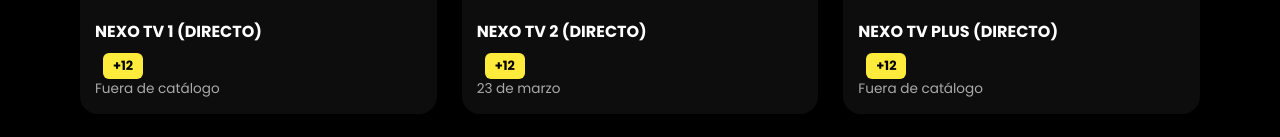
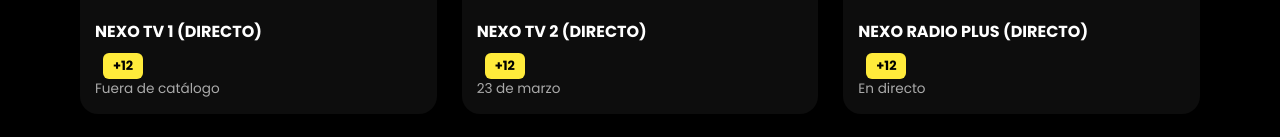
Before and after one commit to TRGLIX/nexoplay, a plain HTML site: page index.html in a window 1280 px wide. Shown: the part 1200-1337 px from the top of the page. Drawn offline with Linux system fonts and the light colour scheme.

Commit message:
Add files via upload

```diff
--- a/index.html
+++ b/index.html
@@ -59,10 +59,10 @@
       <div class="video-card" data-id="6">
         <img src="LOGOLUS.png" alt="Voces del Futuro" />
         <div class="video-info">
-          <h3>NEXO TV PLUS (DIRECTO)</h3>
+          <h3>NEXO RADIO PLUS (DIRECTO)</h3>
           <span class="badge" data-age="+12">+12</span>
 
-          <p>Fuera de catálogo</p>
+          <p>En directo</p>
         </div>
       </div>
 
@@ -180,7 +180,7 @@
       3: { title: "SUEÑOS DE LIBERTAD", src: "https://www.youtube.com/embed/N3OW3gtleeo", age: "+12", date: "10 de mayo", desc: "‘Sueños de libertad’ narra el viaje de Begoña Montes, la protagonista que, atrapada en un matrimonio tóxico, buscará la ansiada libertad en la España de 1958. Amor, rivalidad, familia, amistad… y una historia optimista y esperanzadora." },
       4: { title: "NEXO TV 2 (DIRECTO)", src: "https://www.youtube.com/embed/ysz5S6PUM-U", age: "+12", date: "23 de marzo", desc: "Gala inaugural del talent show virtual más visto del metaverso." },
       5: { title: "NXO ORIGINAL: URBANO 360", src: "https://www.youtube.com/embed/dQw4w9WgXcQ", age: "+7", date: "Nueva temporada", desc: "El noticiero urbano que te conecta con las tendencias de la calle y la cultura pop." },
-      6: { title: "NEXO TV PLUS", src: "https://www.youtube.com/embed/XC8tLW7tFNs", age: "+16", date: "Episodio 3 disponible", desc: "Explora la tecnología, el arte y el futuro con entrevistas y debates exclusivos." },
+      6: { title: "NEXO RADIO PLUS", src: "https://stream-163.zeno.fm/koskyrpsbpsuv?zt=eyJhbGciOiJIUzI1NiJ9.eyJzdHJlYW0iOiJrb3NreXJwc2Jwc3V2IiwiaG9zdCI6InN0cmVhbS0xNjMuemVuby5mbSIsInJ0dGwiOjUsImp0aSI6Ik5DYmdyT1I1U3phcDJrRDFySTBrcGciLCJpYXQiOjE3NjE0MjUzMTYsImV4cCI6MTc2MTQyNTM3Nn0.wWR8siCnDDlooaK7Hup-ARTjMgvtD_ecR3jB6NrPsCA", age: "+16", date: "Episodio 3 disponible", desc: "Explora la tecnología, el arte y el futuro con entrevistas y debates exclusivos." },
       7: { title: "LA GRAN GALA", src: "https://www.youtube.com/embed/aqz-KE-bpKQ", age: "+12", date: "Especial 2025", desc: "Una gala llena de actuaciones, premios y estrellas invitadas." },
       8: { title: "EL MISTERIO DEL LAGO", src: "https://www.youtube.com/embed/R9m3TxVjOdk", age: "+16", date: "Estreno exclusivo", desc: "Un thriller psicológico donde cada reflejo esconde un secreto." },
       9: { title: "CONEXIÓN GLOBAL", src: "https://www.youtube.com/embed/5qap5aO4i9A", age: "+7", date: "En directo", desc: "Noticias y conexiones en tiempo real desde todo el planeta." },
```
